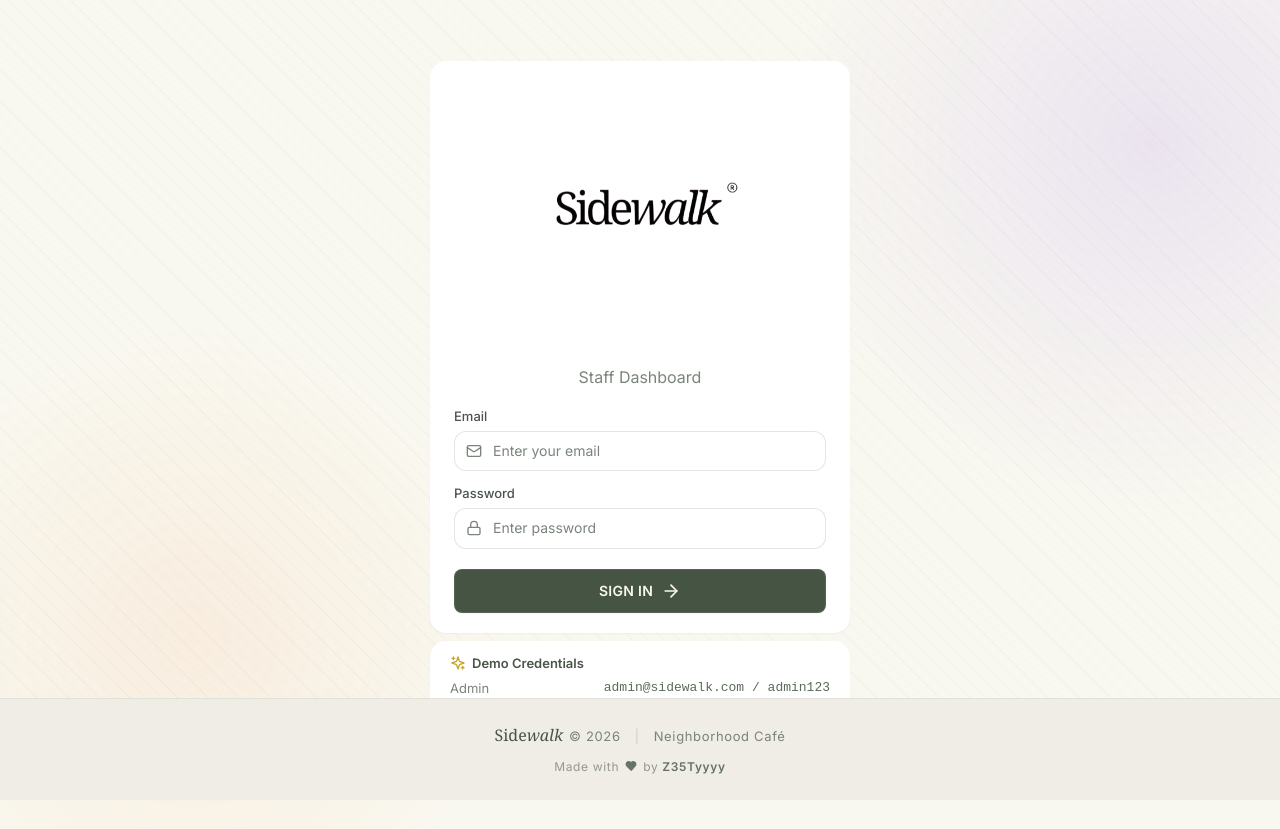
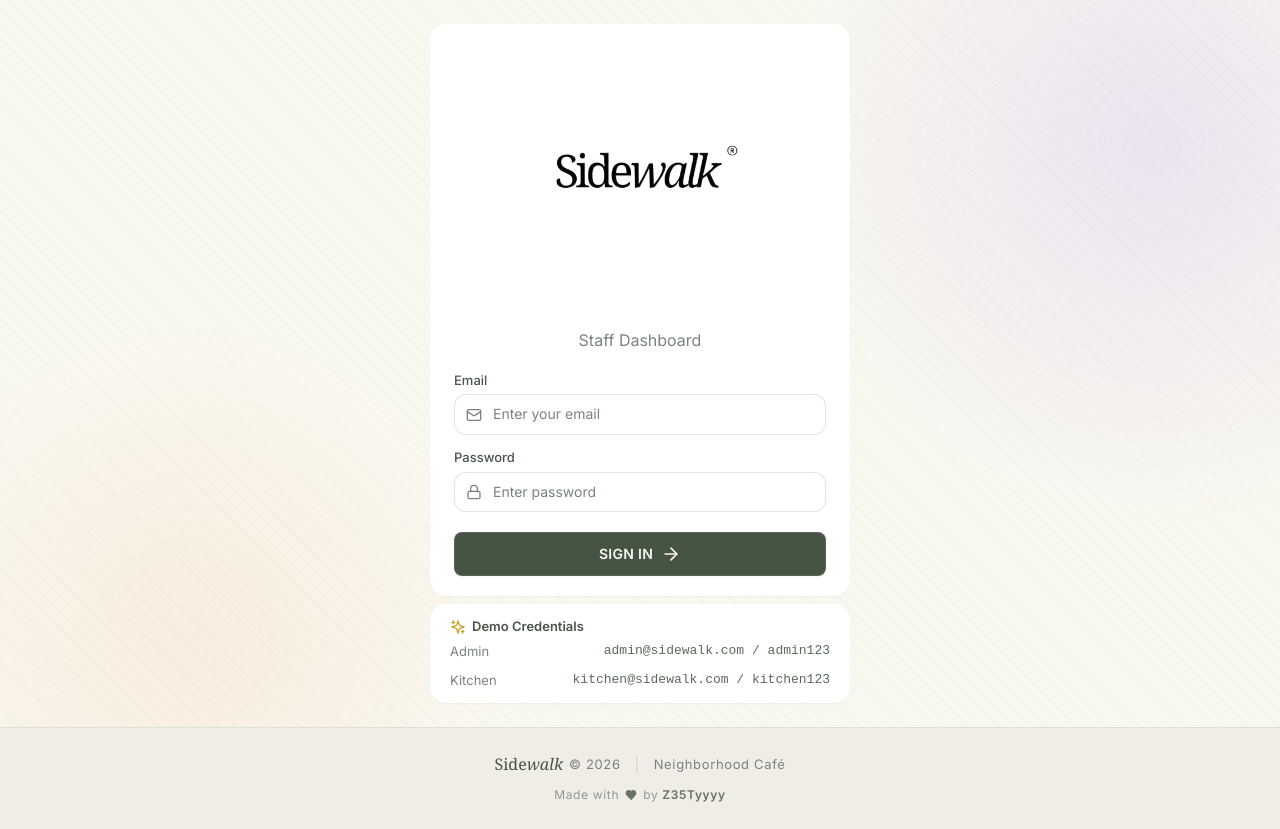
Before and after one commit to Z35Tyyyy/ServeX-SideWalk, a React (Vite) app in the folder frontend/: page /login in a window 1280 px wide. Before the commit the page ends 800 px from the top, so only its background shows below. Built offline with nearby package versions, Linux system fonts and the light colour scheme; no server answers.

Commit message:
fix: footer

```diff
--- a/frontend/src/pages/admin/Login.tsx
+++ b/frontend/src/pages/admin/Login.tsx
@@ -27,12 +27,13 @@ export default function Login() {
     };
 
     return (
-        <div style={{ minHeight: '100vh', display: 'flex', alignItems: 'center', justifyContent: 'center', padding: 24 }}>
+        <div style={{ minHeight: '100vh', display: 'flex', flexDirection: 'column' }}>
             <div className="watermark" />
             {/* Background Effects */}
             <div style={{ position: 'fixed', top: '-30%', right: '-20%', width: '60vw', height: '60vw', background: 'radial-gradient(circle, rgba(139, 92, 246, 0.12) 0%, transparent 70%)', pointerEvents: 'none' }} />
             <div style={{ position: 'fixed', bottom: '-20%', left: '-10%', width: '50vw', height: '50vw', background: 'radial-gradient(circle, rgba(249, 115, 22, 0.08) 0%, transparent 70%)', pointerEvents: 'none' }} />
 
+            <div style={{ flex: 1, display: 'flex', alignItems: 'center', justifyContent: 'center', padding: 24, position: 'relative', zIndex: 1 }}>
                 <div className="animate-scaleIn" style={{ width: '100%', maxWidth: 420, position: 'relative' }}>
                     {/* Card */}
                     <div className="card" style={{ padding: '20px 24px' }}>
@@ -109,9 +110,10 @@ export default function Login() {
                         </div>
                     </div>
                 </div>
-            <div style={{ position: 'fixed', bottom: 0, left: 0, right: 0 }}>
+            </div>
+            <div style={{ width: '100%', zIndex: 10 }}>
                 <Footer />
             </div>
-        </div >
+        </div>
     );
 }
```
Lines whose indentation alone changed are shown as unchanged.
